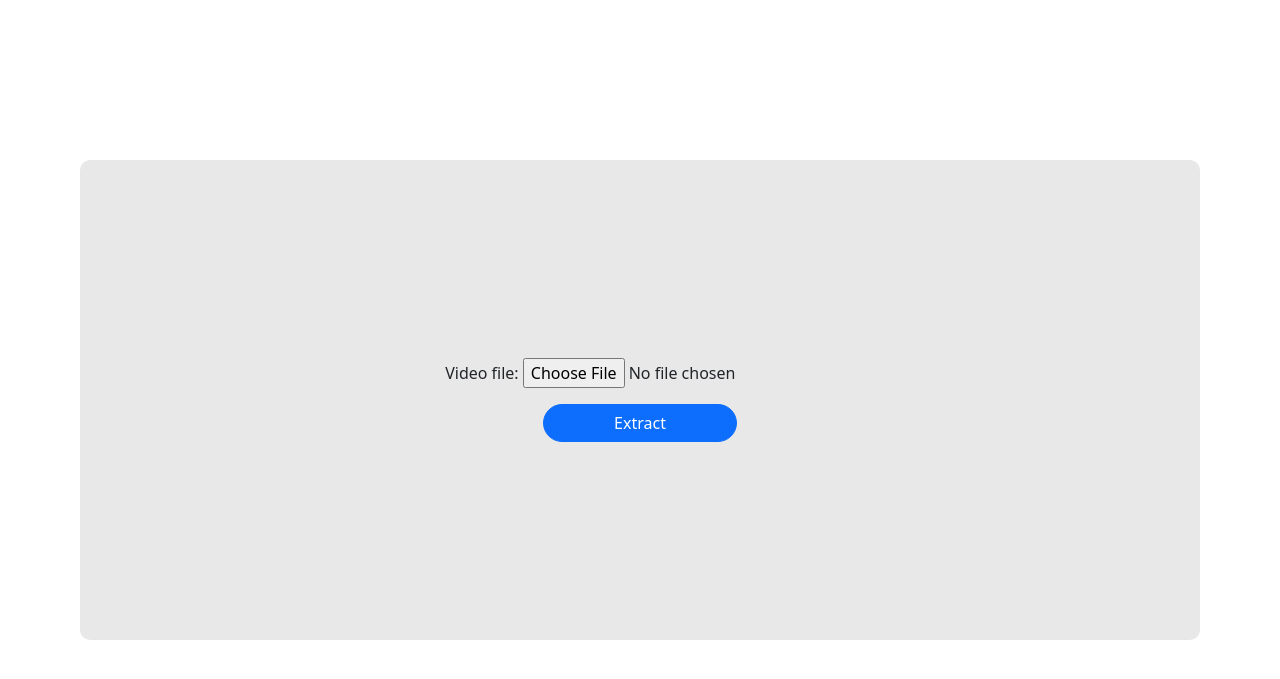
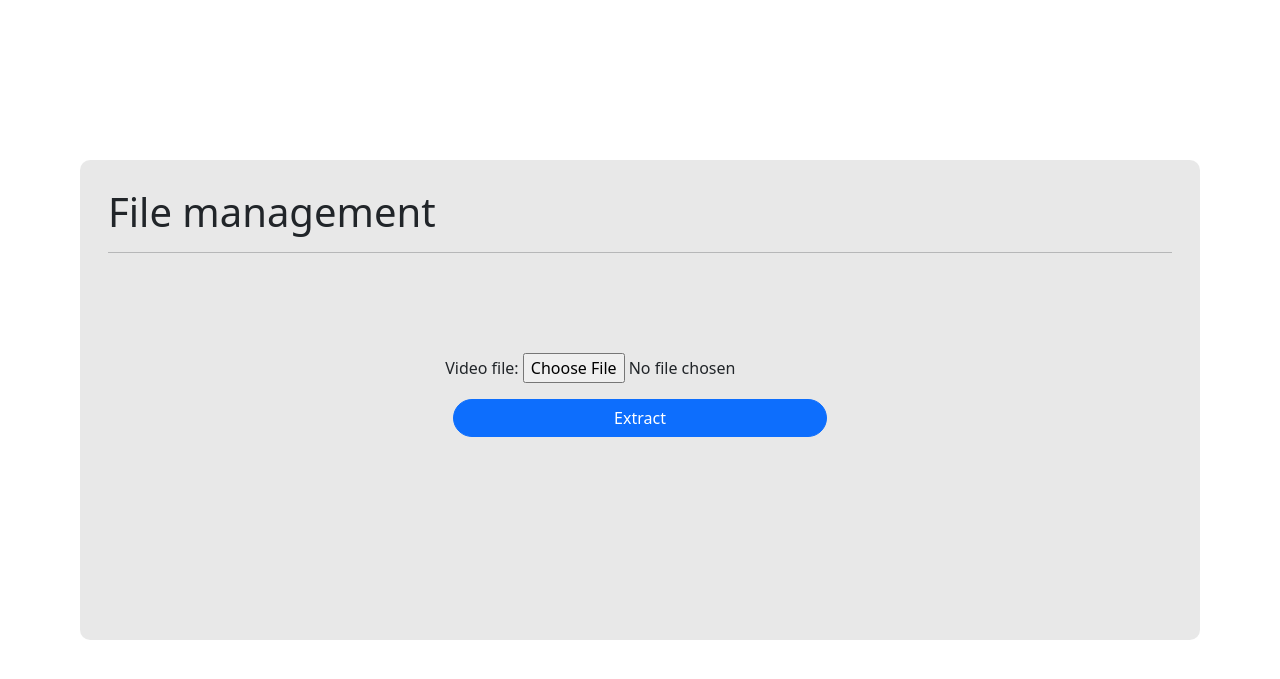
Before and after one commit to Django-Projects-Ls/Extractpy, a Django app: page /upload in a window 1280 px wide. Shown: the top 679 px of the page. Run offline with Django 5.2, Linux system fonts and the light colour scheme.

Commit message:
added some css

```diff
--- a/website/templates/upload.html
+++ b/website/templates/upload.html
@@ -7,15 +7,21 @@
     <meta name="viewport" content="width=device-width, initial-scale=1.0">
     <title>Home - Send a File</title>
     <link href="https://cdn.jsdelivr.net/npm/bootstrap@5.3.2/dist/css/bootstrap.min.css" rel="stylesheet" integrity="sha384-T3c6CoIi6uLrA9TneNEoa7RxnatzjcDSCmG1MXxSR1GAsXEV/Dwwykc2MPK8M2HN" crossorigin="anonymous">
-    <link rel="stylesheet" href="{% static 'css/main.css' %}">
+    <link rel="stylesheet" href="{% static 'website/main.css' %}">
 </head>
 <body>
     <div class="main-container container-fluid d-flex align-items-center justify-content-center">
-        <div class="card-container d-flex justify-content-center align-items-center">
-            <form enctype="multipart/form-data" method="post">
+        <div class="card-container">
+            <div class="title-container d-flex p-2 m-2">
+                <h1>File management</h1>
+            </div>
+
+            <hr class="horizontal-line">
+
+            <form class="form-container mt-5 d-flex flex-column justify-content-center align-items-center" enctype="multipart/form-data" method="post">
                 {% csrf_token %}
                 {{ form.as_p }}
-                <div class="d-grid gap-2 col-6 mx-auto">
+                <div class="d-grid gap-2 col-4 mx-auto">
                     <input class="btn btn-primary rounded-pill" type="submit" value="Extract">
                 </div>
             </form>
```
